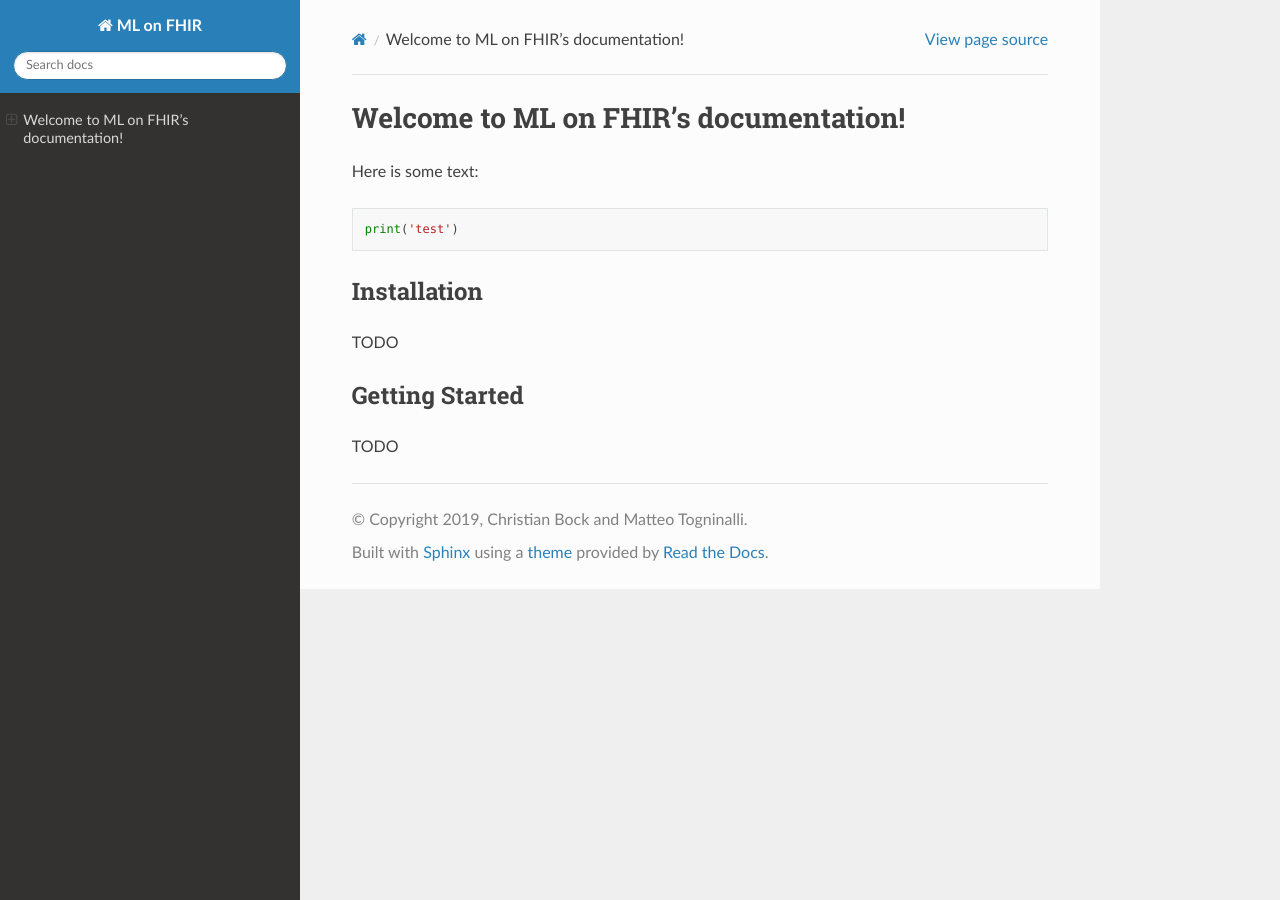
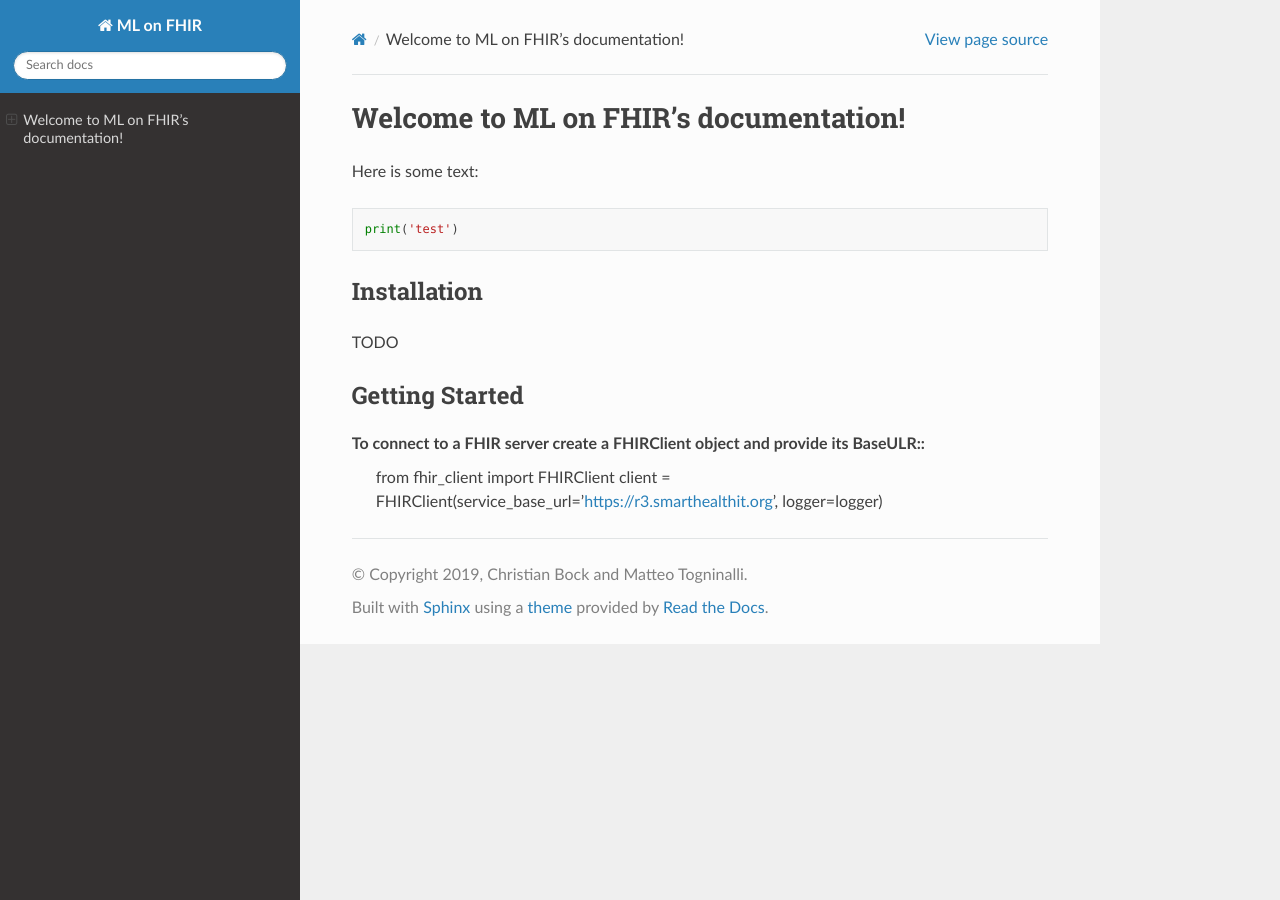
Before and after one commit to chrisby/ml-on-fhir, a Sphinx documentation site: the page built from docs/source/index.rst, in a window 1280 px wide. Built offline with Sphinx 7.4.7 and the Read the Docs theme 2.0.0, drawn with Linux system fonts in a browser that asks for light colours.

Commit message:
Getting started start

```diff
--- a/docs/source/index.rst
+++ b/docs/source/index.rst
@@ -11,7 +11,10 @@ TODO
 
 Getting Started
 ^^^^^^^^^^^^^^^
-TODO
+To connect to a FHIR server create a FHIRClient object and provide its BaseULR::
+    from fhir_client import FHIRClient
+    client = FHIRClient(service_base_url='https://r3.smarthealthit.org', logger=logger)
+
 
 .. toctree::
    :maxdepth: 2
```
